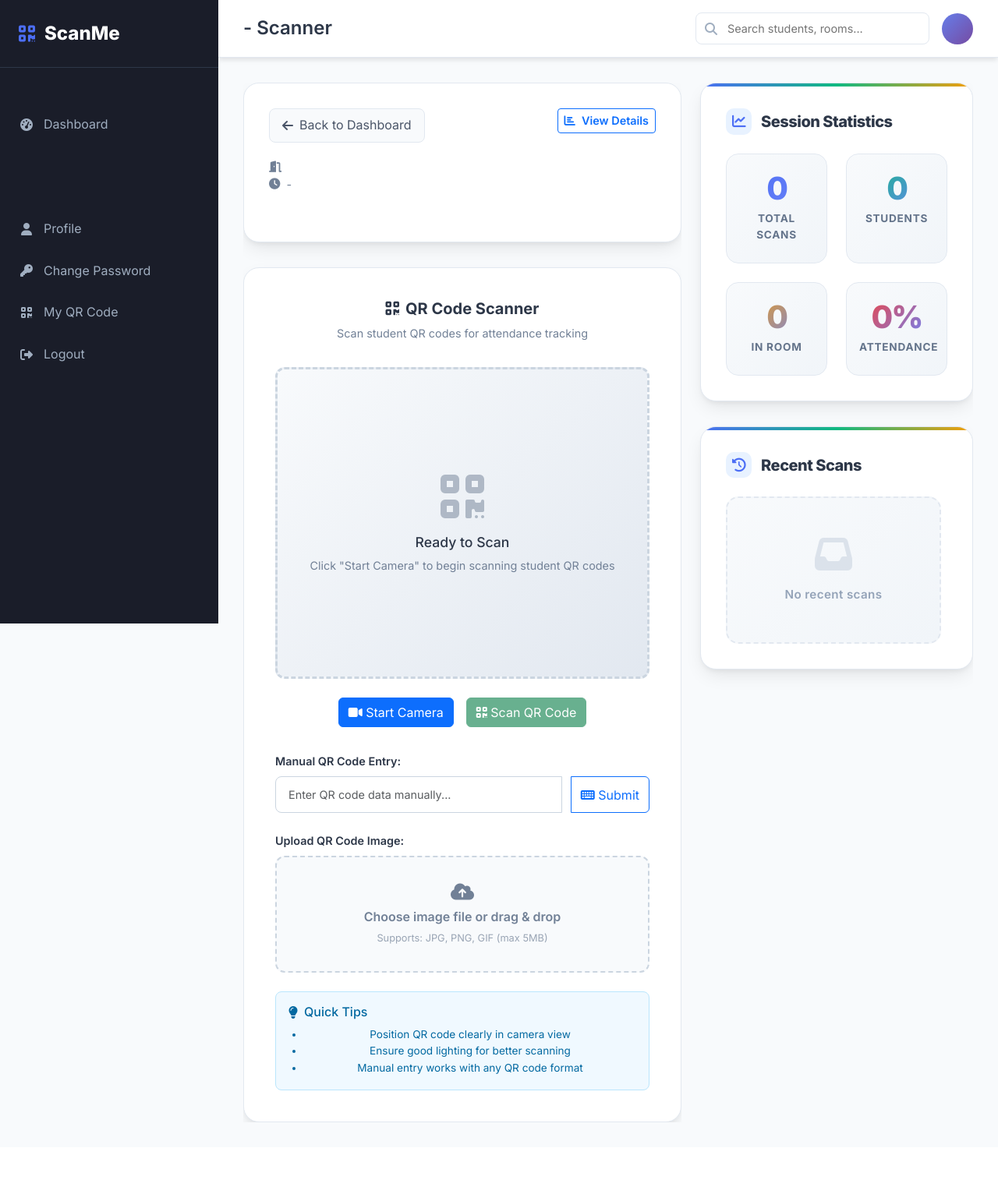
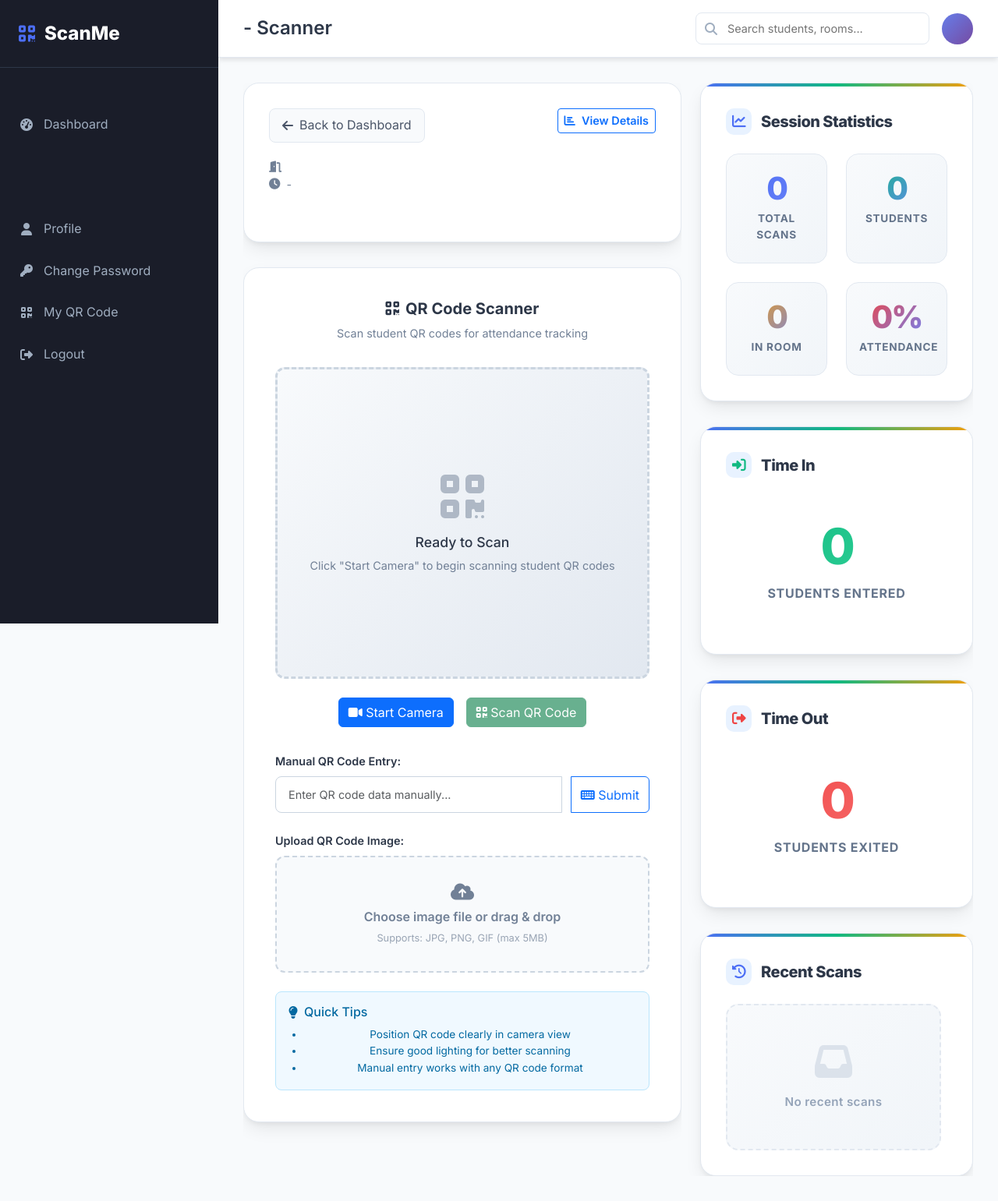
Before and after one commit to Jangwick/Scan-me-v2, a Python web app: template app/templates/professor/session_scanner.html in a window 1280 px wide. Shown: the whole page at 78% size. Before the commit the page ends 1440 px from the top, so only its background shows below. Run offline with Jinja, Linux system fonts and the light colour scheme; the template is opened without the code that fills it, so the values that code supplies are empty; some libraries are stand-ins or nearby versions.

Commit message:
feat: Enhance session scanner with Time In/Out statistics and styling

```diff
--- a/app/templates/professor/session_scanner.html
+++ b/app/templates/professor/session_scanner.html
@@ -445,6 +445,49 @@
         margin: 0;
     }
 
+    /* Single stat card styles */
+    .single-stat {
+        text-align: center;
+        padding: 2rem 1rem;
+    }
+
+    .single-stat .stat-number.large {
+        font-size: 4rem;
+        font-weight: 900;
+        margin-bottom: 1rem;
+        line-height: 1;
+    }
+
+    .single-stat .stat-label {
+        font-size: 1rem;
+        margin-top: 0.5rem;
+    }
+
+    /* Color themes for Time In/Out cards */
+    .text-success {
+        color: #10b981 !important;
+    }
+
+    .text-danger {
+        color: #ef4444 !important;
+    }
+
+    #timeInCount {
+        color: #10b981;
+        background: linear-gradient(135deg, #10b981, #34d399);
+        -webkit-background-clip: text;
+        -webkit-text-fill-color: transparent;
+        background-clip: text;
+    }
+
+    #timeOutCount {
+        color: #ef4444;
+        background: linear-gradient(135deg, #ef4444, #f87171);
+        -webkit-background-clip: text;
+        -webkit-text-fill-color: transparent;
+        background-clip: text;
+    }
+
     .recent-scans {
         max-height: 400px;
         overflow-y: auto;
@@ -750,7 +793,7 @@
         }
 
         .stats-grid {
-            grid-template-columns: repeat(2, 1fr);
+            grid-template-columns: repeat(3, 1fr);
             gap: 1rem;
         }
 
@@ -913,9 +956,27 @@
                         <div class="stat-label">In Room</div>
                     </div>
                     <div class="stat-item">
-                        <div class="stat-number" id="attendanceRate">0</div>
+                        <div class="stat-number" id="attendanceRate">0%</div>
                         <div class="stat-label">Attendance</div>
                     </div>
+                </div>
+            </div>
+
+            <!-- Time In Card -->
+            <div class="stats-card">
+                <h3><i class="fas fa-sign-in-alt text-success"></i>Time In</h3>
+                <div class="single-stat">
+                    <div class="stat-number large" id="timeInCount">0</div>
+                    <div class="stat-label">Students Entered</div>
+                </div>
+            </div>
+
+            <!-- Time Out Card -->
+            <div class="stats-card">
+                <h3><i class="fas fa-sign-out-alt text-danger"></i>Time Out</h3>
+                <div class="single-stat">
+                    <div class="stat-number large" id="timeOutCount">0</div>
+                    <div class="stat-label">Students Exited</div>
                 </div>
             </div>
 
@@ -950,6 +1011,8 @@
         totalScans: 0,
         uniqueStudents: new Set(),
         studentsInRoom: new Set(),
+        timeInCount: 0,
+        timeOutCount: 0,
         scans: []
     };
 
@@ -1195,8 +1258,10 @@
 
         if (scanType === 'time_in') {
             sessionStats.studentsInRoom.add(studentId);
+            sessionStats.timeInCount++;
         } else if (scanType === 'time_out') {
             sessionStats.studentsInRoom.delete(studentId);
+            sessionStats.timeOutCount++;
         }
 
         updateStatisticsDisplay();
@@ -1224,6 +1289,8 @@
         document.getElementById('totalScans').textContent = sessionStats.totalScans;
         document.getElementById('uniqueStudents').textContent = sessionStats.uniqueStudents.size;
         document.getElementById('studentsInRoom').textContent = sessionStats.studentsInRoom.size;
+        document.getElementById('timeInCount').textContent = sessionStats.timeInCount;
+        document.getElementById('timeOutCount').textContent = sessionStats.timeOutCount;
 
         // Calculate attendance rate
         const attendanceRate = sessionStats.uniqueStudents.size > 0
```
